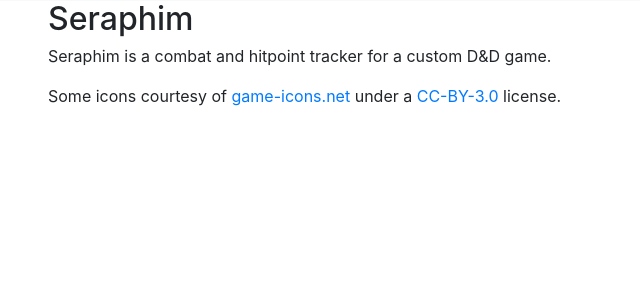
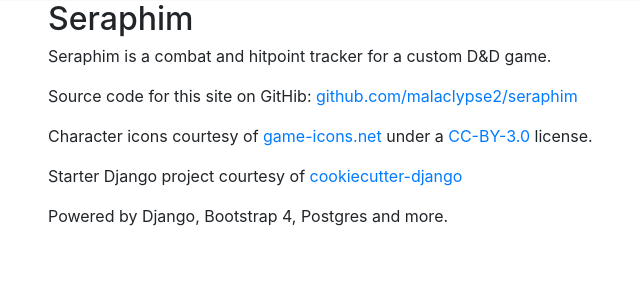
Before and after one commit to malaclypse2/seraphim, a Django app: page /about/ in a window 1280 px wide. Shown: the part 55-356 px from the top of the page, without its empty margins (52-692 px from the left). Run offline with Django 3.2, Linux system fonts and the light colour scheme; some libraries are stand-ins or nearby versions.

Commit message:
fix tests

```diff
--- a/seraphim/templates/pages/about.html
+++ b/seraphim/templates/pages/about.html
@@ -7,7 +7,9 @@
   <h2>Seraphim</h2>
 
   <p>Seraphim is a combat and hitpoint tracker for a custom D&D game.</p>
-
-  <p>Some icons courtesy of <a href="https://game-icons.net">game-icons.net</a> under a <a href="https://creativecommons.org/licenses/by/3.0/">CC-BY-3.0</a> license.</p>
+  <p>Source code for this site on GitHib: <a href="https://github.com/malaclypse2/seraphim">github.com/malaclypse2/seraphim</a></p>
+  <p>Character icons courtesy of <a href="https://game-icons.net">game-icons.net</a> under a <a href="https://creativecommons.org/licenses/by/3.0/">CC-BY-3.0</a> license.</p>
+  <p>Starter Django project courtesy of <a href="https://github.com/pydanny/cookiecutter-django">cookiecutter-django</a></p>
+  <p>Powered by Django, Bootstrap 4, Postgres and more.</p>
 </div>
 {% endblock content %}
```
Also changed, not shown: seraphim/users/tests/test_views.py (+7 -3 lines).
